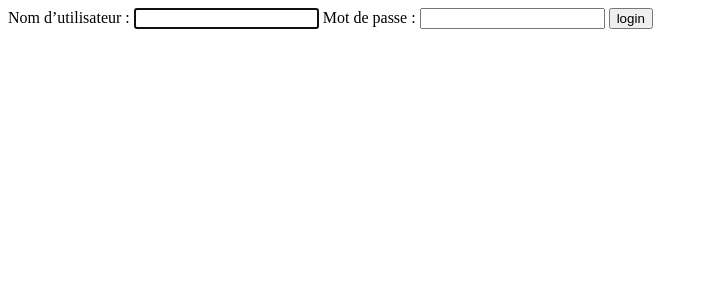
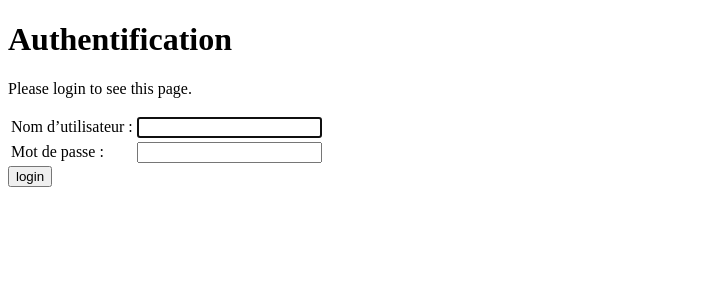
Before and after one commit to victorcolombet/topoguide-victor-colombet, a Django app: page /accounts/login/?next=/itineraires/ in a window 1280 px wide. Shown: the top 300 px of the page, without its empty margins (0-708 px from the left). Run offline with Django 4.2, Linux system fonts and the light colour scheme.

Commit message:
changement des settings et ajouts d'une obligation d'authentification

```diff
--- a/topoguide/itineraires/models.py
+++ b/topoguide/itineraires/models.py
@@ -15,7 +15,7 @@ class Itineraire(models.Model):
     difficulty = models.CharField(choices = [('1', '1'),('2', '2'),('3','3'),('4', '4'),('5','5')], max_length=3)
 
     def __str__(self):
-        return self.name
+        return self.title
 
 class Sortie(models.Model):
     user = models.ForeignKey(User, on_delete=models.CASCADE)
@@ -28,4 +28,4 @@ class Sortie(models.Model):
     difficulty = models.CharField(choices = [('1', '1'),('2', '2'),('3','3'),('4', '4'),('5','5')], max_length=3)
 
     def __str__(self):
-        return self.name
+        return self.itineraire.title + " by " + self.user.username
--- a/topoguide/itineraires/templates/registration/login.html
+++ b/topoguide/itineraires/templates/registration/login.html
@@ -1,6 +1,42 @@
+<!doctype html>
+
+<html>
+<head>
+
+    <h1>Authentification</h1>
+
+</head>
+
+<body>
+
+{% if form.errors %}
+<p>Your username and password didn't match. Please try again.</p>
+{% endif %}
+
+{% if next %}
+    {% if user.is_authenticated %}
+    <p>Your account doesn't have access to this page. To proceed,
+    please login with an account that has access.</p>
+    {% else %}
+    <p>Please login to see this page.</p>
+    {% endif %}
+{% endif %}
+
 <form method="post" action="{% url 'login' %}">
-    {% csrf_token %}
-    {{ form }}
-    <input type="submit" value="login">
-    <input type="hidden" name="next" value="{{ next }}">
+{% csrf_token %}
+<table>
+<tr>
+    <td>{{ form.username.label_tag }}</td>
+    <td>{{ form.username }}</td>
+</tr>
+<tr>
+    <td>{{ form.password.label_tag }}</td>
+    <td>{{ form.password }}</td>
+</tr>
+</table>
+
+<input type="submit" value="login">
+<input type="hidden" name="next" value="{{ next }}">
 </form>
+
+</body>
--- a/topoguide/itineraires/views.py
+++ b/topoguide/itineraires/views.py
@@ -1,23 +1,28 @@
 from django.http import HttpResponse
 from django.shortcuts import get_object_or_404, render
+from django.contrib.auth.decorators import login_required
 
 from itineraires.models import Itineraire
 from itineraires.models import Sortie
 
 # Create your views here.
 
+@login_required()
 def itineraires(request):
     itineraires_list = Itineraire.objects.order_by('-title')
     context = {'itineraires_list': itineraires_list}
     return render(request, 'itineraires/itineraires.html', context)
 
+@login_required()
 def sorties(request, itineraire_id):
     itineraire = get_object_or_404(Itineraire, pk=itineraire_id)
     return render(request,'itineraires/sorties.html', {'itineraire' : itineraire})
 
+@login_required()
 def sortie(request, sortie_id):
     sortie = get_object_or_404(Sortie, pk=sortie_id)
     return render(request,'itineraires/sortie.html', {'sortie' : sortie} )
 
+@login_required()
 def nouvelle_sortie(request):
     return HttpResponse("Ceci est le formulaire de saisie d'une sortie")
--- a/topoguide/topoguide/settings.py
+++ b/topoguide/topoguide/settings.py
@@ -122,3 +122,7 @@ STATIC_URL = 'static/'
 # https://docs.djangoproject.com/en/4.0/ref/settings/#default-auto-field
 
 DEFAULT_AUTO_FIELD = 'django.db.models.BigAutoField'
+
+# Authentification
+LOGIN_REDIRECT_URL = 'itineraires/'
+LOGOUT_REDIRECT_URL = 'accounts/login/'
```
